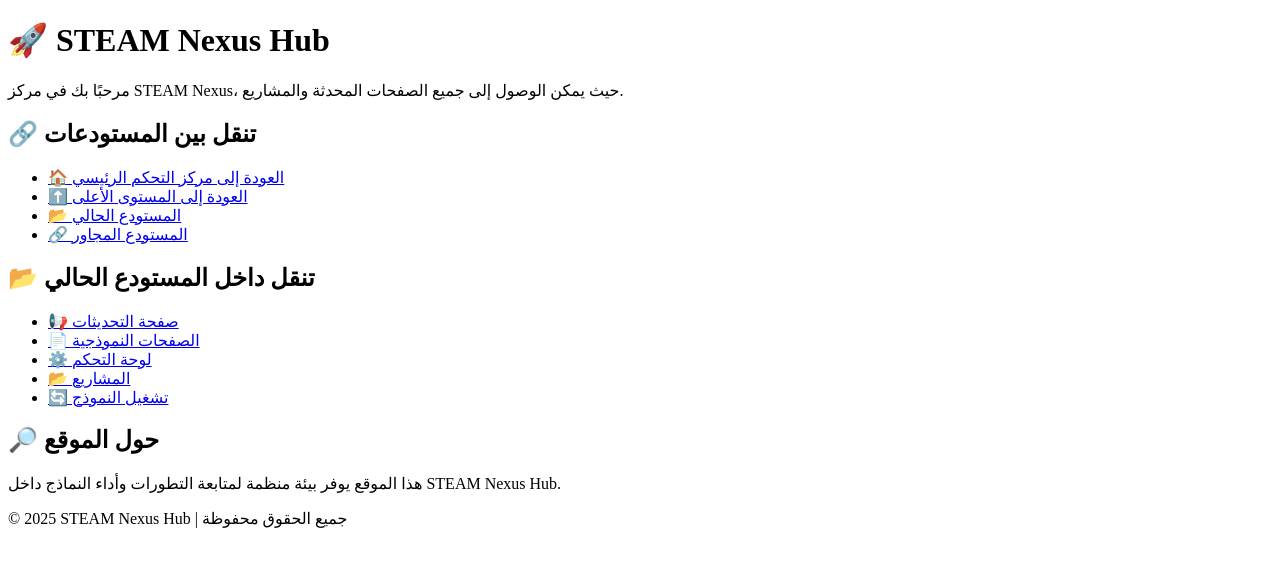
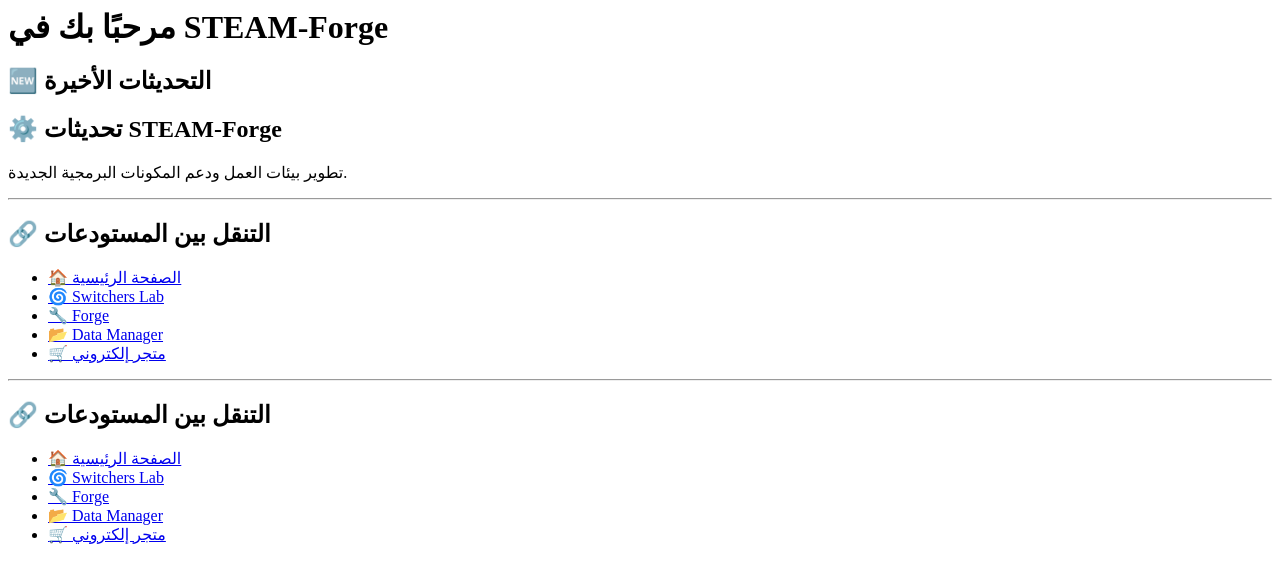
Before and after one commit to Solvanix/STEAM_Forge, a plain HTML site: page index.html in a window 1280 px wide. Drawn offline with Linux system fonts and the light colour scheme.

Commit message:
📌 تطبيق باتش لتحديث index.html في STEAM-Forge

```diff
--- a/index.html
+++ b/index.html
@@ -1,47 +1,36 @@
-<!DOCTYPE html>
-<html lang="ar">
-<head>
-    <meta charset="UTF-8">
-    <meta name="viewport" content="width=device-width, initial-scale=1.0">
-    <title>📌 مركز STEAM Nexus</title>
-    <link rel="stylesheet" href="styles.css">
-</head>
+<html>
+<head><title>الرئيسية - STEAM-Forge</title></head>
 <body>
+<header>
+  <h1>مرحبًا بك في STEAM-Forge</h1>
+</header>
 
-    <header>
-        <h1>🚀 STEAM Nexus Hub</h1>
-        <p>مرحبًا بك في مركز STEAM Nexus، حيث يمكن الوصول إلى جميع الصفحات المحدثة والمشاريع.</p>
-    </header>
+<section>
+  <h2>🆕 التحديثات الأخيرة</h2>
+  <html>
+  <head><title>التحديثات - STEAM-Forge</title></head>
+  <body>
+  <h1>⚙️ تحديثات STEAM-Forge</h1><p>تطوير بيئات العمل ودعم المكونات البرمجية الجديدة.</p>
 
-    <nav>
-        <h2>🔗 تنقل بين المستودعات</h2>
-        <ul>
-            <li><a href="../../index.html">🏠 العودة إلى مركز التحكم الرئيسي</a></li>
-            <li><a href="../index.html">⬆️ العودة إلى المستوى الأعلى</a></li>
-            <li><a href="index.html">📂 المستودع الحالي</a></li>
-            <li><a href="../Neighbor_Repo/index.html">🔗 المستودع المجاور</a></li>
-        </ul>
-    </nav>
+  <hr>
+  <h2>🔗 التنقل بين المستودعات</h2>
+  <ul>
+    <li><a href='../index.html'>🏠 الصفحة الرئيسية</a></li>
+    <li><a href='STEAM_Nexus_Switchers_Lab/updates.html'>🌀 Switchers Lab</a></li>
+    <li><a href='STEAM_Nexus_Switchers_Lab/STEAM-Forge/updates.html'>🔧 Forge</a></li>
+    <li><a href='STEAM_Nexus_Switchers_Lab/STEAM-Forge/STEAM_Data_Manager/updates.html'>📂 Data Manager</a></li>
+    <li><a href='my-online-store/updates.html'>🛒 متجر إلكتروني</a></li>
+  </ul>
+  </body></html>
+</section>
 
-    <nav>
-        <h2>📂 تنقل داخل المستودع الحالي</h2>
-        <ul>
-            <li><a href="updates.html">📢 صفحة التحديثات</a></li>
-            <li><a href="Prototype_Pages/index.html">📄 الصفحات النموذجية</a></li>
-            <li><a href="dashboard.html">⚙️ لوحة التحكم</a></li>
-            <li><a href="projects.html">📂 المشاريع</a></li>
-            <li><a href="run_model.html">🔄 تشغيل النموذج</a></li>
-        </ul>
-    </nav>
-
-    <section>
-        <h2>🔎 حول الموقع</h2>
-        <p>هذا الموقع يوفر بيئة منظمة لمتابعة التطورات وأداء النماذج داخل STEAM Nexus Hub.</p>
-    </section>
-
-    <footer>
-        <p>© 2025 STEAM Nexus Hub | جميع الحقوق محفوظة</p>
-    </footer>
-
-</body>
-</html>
+<hr>
+<h2>🔗 التنقل بين المستودعات</h2>
+<ul>
+  <li><a href='../index.html'>🏠 الصفحة الرئيسية</a></li>
+  <li><a href='../STEAM_Nexus_Switchers_Lab/updates.html'>🌀 Switchers Lab</a></li>
+  <li><a href='../STEAM_Nexus_Switchers_Lab/STEAM-Forge/updates.html'>🔧 Forge</a></li>
+  <li><a href='../STEAM_Nexus_Switchers_Lab/STEAM-Forge/STEAM_Data_Manager/updates.html'>📂 Data Manager</a></li>
+  <li><a href='../my-online-store/updates.html'>🛒 متجر إلكتروني</a></li>
+</ul>
+</body></html>
```
Also changed, not shown: index_backup.html (added, +47 -0 lines).
